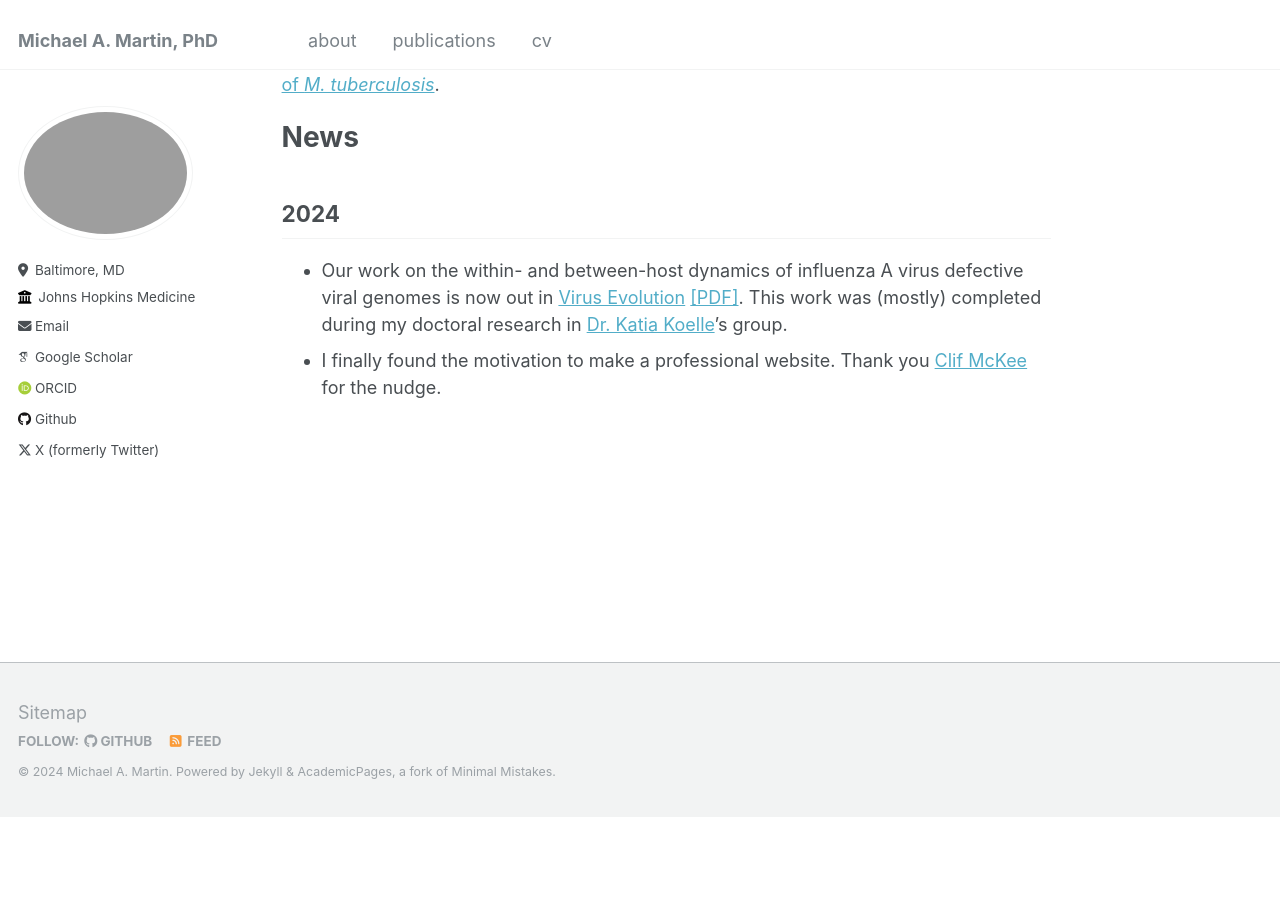
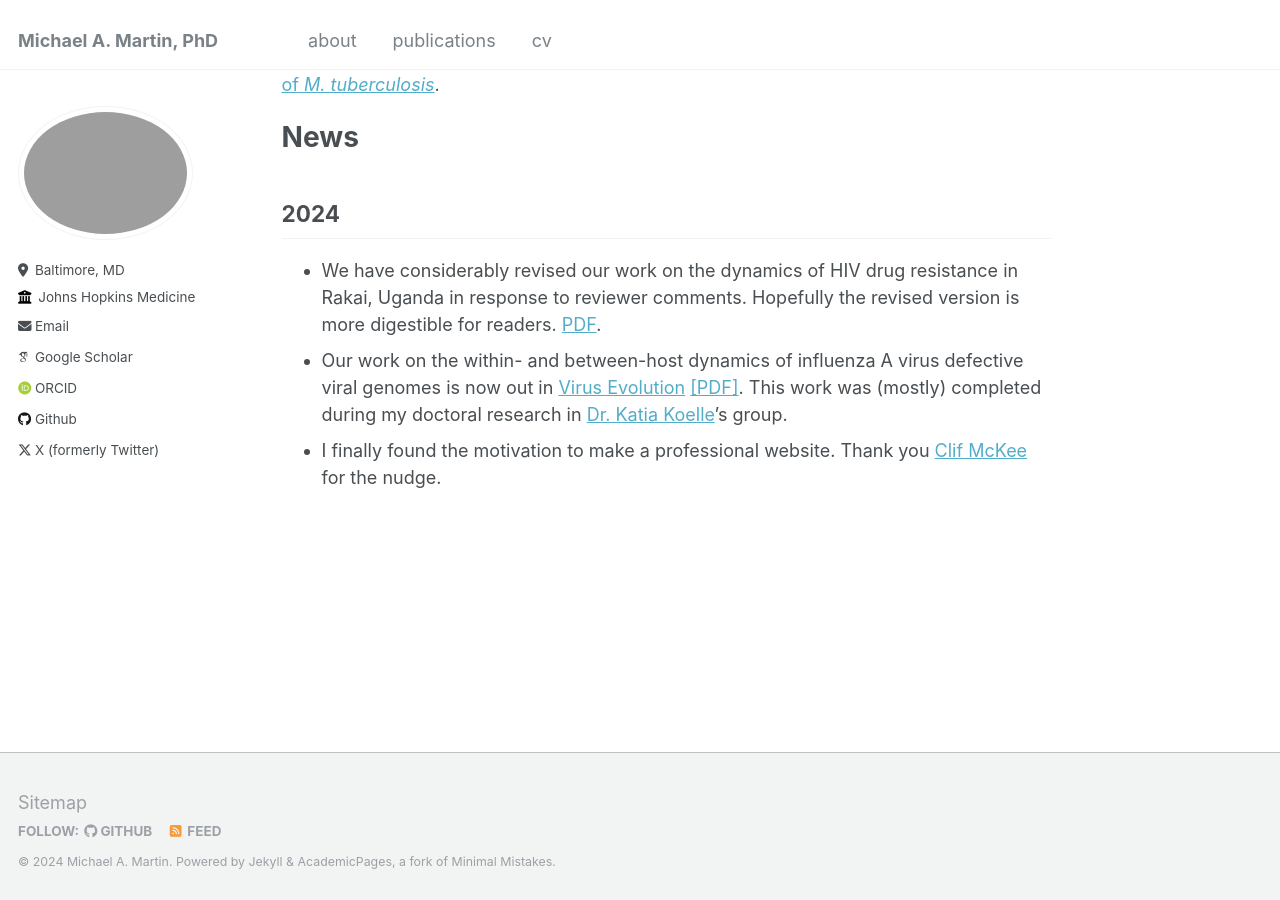
Before and after one commit to m-a-martin/m-a-martin.github.io, a Jekyll site: the page built from _pages/about.md, in a window 1280 px wide and 900 px high, scrolled down 990 px. Built offline with Jekyll 4.4.1, drawn with Linux system fonts in a browser that asks for light colours; some web fonts are replaced; before the commit the page ends 1808 px from its top, so only the background shows below that.

Commit message:
Update about.md

```diff
--- a/_pages/about.md
+++ b/_pages/about.md
@@ -17,5 +17,6 @@ Prior to my doctoral training I earned a master's in epidemiology at the Harvard
 
 # News
 ## 2024
+- We have considerably revised our work on the dynamics of HIV drug resistance in Rakai, Uganda in response to reviewer comments. Hopefully the revised version is more digestible for readers. [PDF](https://m-a-martin.github.io/files/rccs_resistance.pdf).
 - Our work on the within- and between-host dynamics of influenza A virus defective viral genomes is now out in [Virus Evolution](https://doi.org/10.1093/ve/veae042) [\[PDF\]](https://m-a-martin.github.io/files/influenza_dvgs.pdf). This work was (mostly) completed during my doctoral research in [Dr. Katia Koelle](https://scholarblogs.emory.edu/koellelab/)'s group.
 - I finally found the motivation to make a professional website. Thank you [Clif McKee](https://clifmckee.github.io) for the nudge.
```
